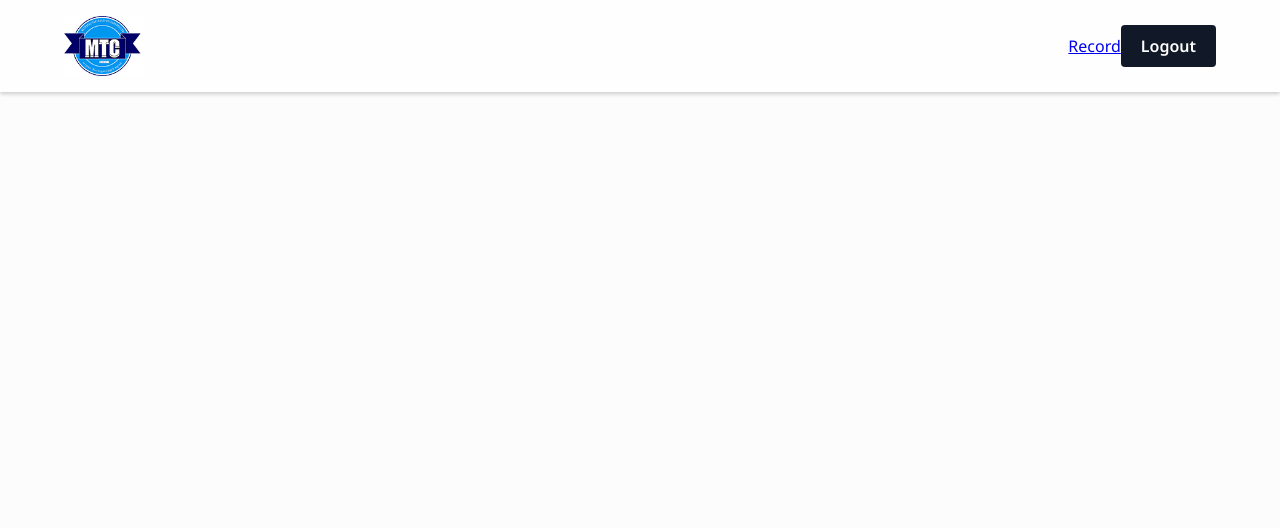
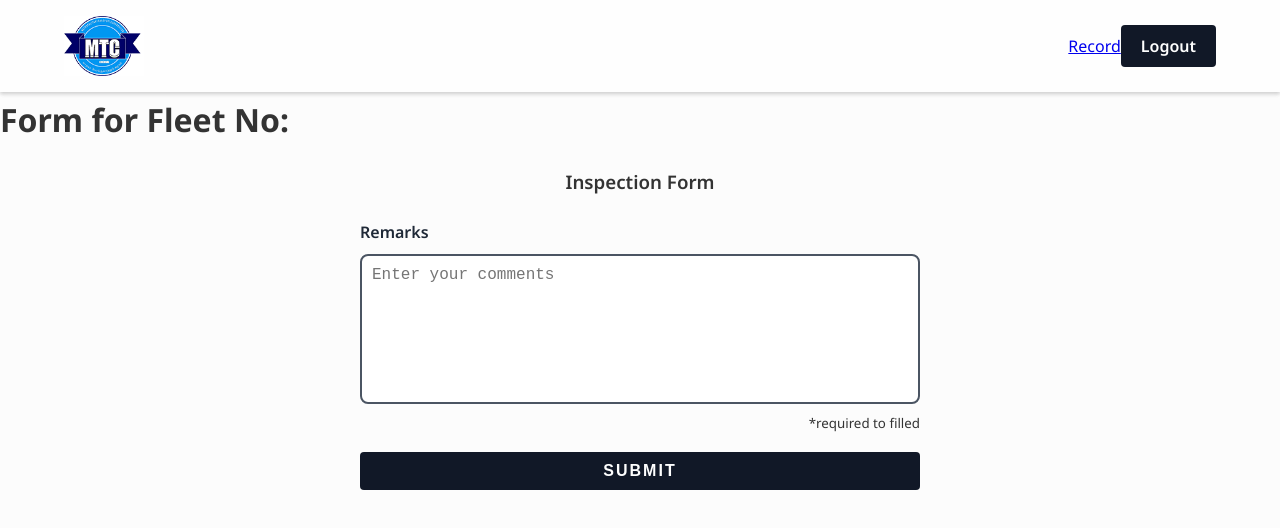
Before and after one commit to Swathyvarushini/MtcReact, a React (Create React App) app: page /formData in a window 1280 px wide. Before the commit this address had no page. Shown: the top 528 px of the page. Built offline with nearby package versions, Linux system fonts and the light colour scheme; sample sign-in values are in the browser's storage.

Commit message:
Add FormData

```diff
--- a/src/App.js
+++ b/src/App.js
@@ -13,6 +13,7 @@ import VehicleDetails from "./pages/Admin/VehicleDetails";
 import InspectionDetails from "./pages/Admin/InspectionDetails";
 import UserRegister from "./pages/Admin/UserRegister";
 import VehicleRegister from "./pages/Admin/VehicleRegister";
+import FormData from "./components/FormData";
 
 const App = () => {
   return (
@@ -36,6 +37,7 @@ const AppRoutes = () => {
       <Routes>
         <Route path="/" element={<Login />} />
         <Route path="/scanner" element={<ProtectedRoute><Scanner /></ProtectedRoute>} />
+        <Route path="/formData" element={<ProtectedRoute><FormData /></ProtectedRoute>} />
         <Route path="/form" element={<ProtectedRoute><Form /></ProtectedRoute>} />
         <Route path="/home" element={<ProtectedRoute><Home /></ProtectedRoute>} />
         <Route path="/user-details" element={<ProtectedRoute><UserDetails /></ProtectedRoute>} />
--- a/src/Config.js
+++ b/src/Config.js
@@ -1,6 +1,6 @@
 const CONFIG = {
-    URL:"https://mtcinspection.onrender.com",
-    // URL:"http://localhost:8080"
+    // URL:"https://mtcinspection.onrender.com",
+    URL:"http://localhost:8080"
 };
 
 export default CONFIG;
--- /dev/null
+++ b/src/components/FormData.js
@@ -0,0 +1,34 @@
+import React, { useEffect, useState } from 'react';
+import { useLocation } from 'react-router-dom';
+import RemarkForm from './RemarkForm';
+
+const FormData = () => {
+    const location = useLocation();
+    const [fleetNo, setFleetNo] = useState('');
+
+    useEffect(() => {
+        const params = new URLSearchParams(location.search);
+        const data = params.get('data');
+
+        if (data) {
+            try {
+                const decodedData = decodeURIComponent(data);
+                const parsedData = JSON.parse(decodedData);
+                if (parsedData.fleetNo) {
+                    setFleetNo(parsedData.fleetNo);
+                }
+            } catch (error) {
+                console.error('Error decoding data:', error);
+            }
+        }
+    }, [location]);
+
+    return (
+        <div>
+            <h1>Form for Fleet No: {fleetNo}</h1>
+            <RemarkForm/>
+        </div>
+    );
+};
+
+export default FormData;
--- a/src/pages/User/Form.js
+++ b/src/pages/User/Form.js
@@ -4,6 +4,7 @@ import icon from '../../assets/images/newlogo.png';
 import axios from 'axios';
 import CONFIG from '../../Config';
 import { useLocation } from 'react-router-dom';
+import FormData from '../../components/FormData';
 
 export default function Form() {
   const location = useLocation();
@@ -55,7 +56,7 @@ export default function Form() {
           <p className="form__datetime">{currentDate}</p>
         </div>
         <div className='form-body'>
-          <RemarkForm formData={formData} fleetNumber={fleetNumber} />
+          <FormData formData={formData} fleetNumber={fleetNumber} />
         </div>
       </section>
     </>
```
